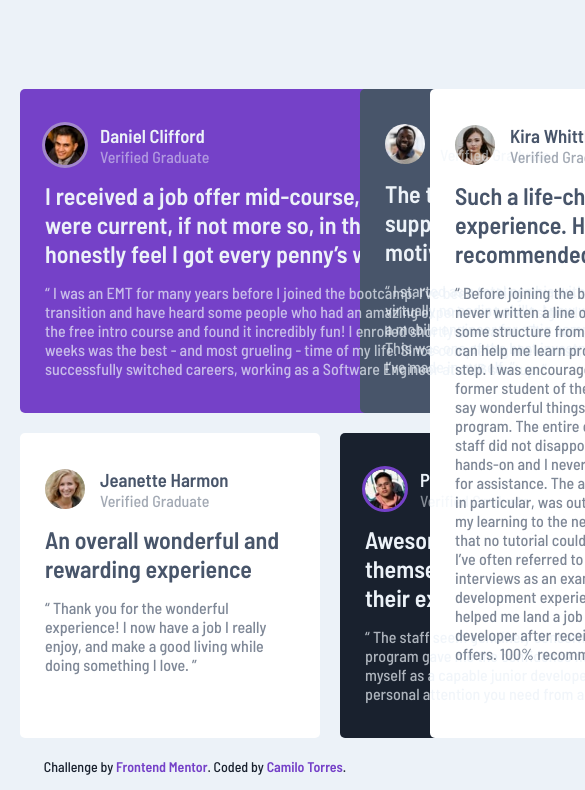
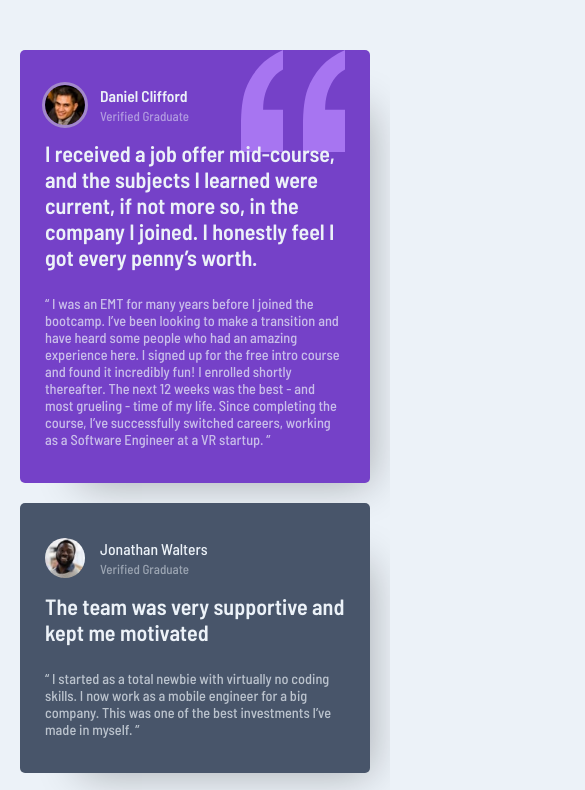
Before and after one commit to CAMILOITT/testimonial-grid, a plain HTML site: page index.html in a window 390 px wide. Shown: the top 790 px of the page, 585 px wide, since content can reach past the window. Drawn offline with Linux system fonts and the light colour scheme.

Commit message:
add responsive

```diff
--- a/sass/style.sass
+++ b/sass/style.sass
@@ -26,27 +26,30 @@ $fontFamilyBarlow: 'Barlow Semi Condensed', sans-serif
   padding: 0
   box-sizing: border-box
   font-family: $fontFamilyBarlow
+  font-size: $FontSize
+
 body
   min-height: 100vh
   display: grid
   place-content: center
   padding: 50px 20px 30px
   background: $LightGrayishBlue
-  gap: 20px
+  gap: 40px
 
 .main
   max-width: 1200px
   display: grid
   gap: 20px
-  grid-template-columns: repeat(auto-fit, minmax(min(100%, 300px), 1fr))
-  grid-auto-flow: dense
+  grid-template-areas: 'daniel daniel jonathan kira' 'jeanette patrick patrick kira'
 
   .main__card
-    min-width: max(100%, 300px)
+    min-width: 100%
+    max-width: 250px
     border-radius: 5px
     padding: 35px 25px
     background: $White
     color: $VeryDarkGrayishBlue
+    box-shadow: 30px 30px 40px -30px rgba(0, 0, 0, .3)
 
     .card__avatar
       display: grid
@@ -60,45 +63,55 @@ body
         grid-area: img
       .avatar__name
         grid-area: name
+        font-size: 1.2rem
       .avatar__verified
         grid-area: verified
         opacity: .5
     .card__title
-      margin: 15px 0
+      margin: 15px 0 25px
+      font-size: 1.7rem
     .card__testimonial
       opacity: .7
+      font-size: 1.1rem
 
     &:first-child
-      min-width: max(100%, 630px)
+      max-width: 595px
       background: $ModerateViolet
       background-image: url(./../images/bg-pattern-quotation.svg)
       background-repeat: no-repeat
-      background-position: top right 150px
+      background-position: top right 10%
       color: $LightGrayishBlue
-      grid-column: span 2
-
+      grid-area: daniel
       .card__avatar
         .avatar__img
           outline: 3px solid hsla(0, 0%, 81%, .5)
 
     &:nth-child(2)
+      max-width: 260px
       background: $VeryDarkGrayishBlue
       color: $LightGrayishBlue
+      grid-area: jonathan
 
     &:nth-last-child(2)
-      min-width: max(100%, 630px)
-      grid-column: span 2
+      max-width: 595px
       background: $VeryDarkBlackishBlue
       color: $LightGrayishBlue
+      grid-area: patrick
 
       .card__avatar
         .avatar__img
           outline: 3px solid $ModerateViolet
 
     &:last-child
-      grid-column: 4
-      grid-row-start: 1
-      grid-row-end: 3
+      max-width: 260px
+      grid-area: kira
+
+@media screen and (max-width:1000px)
+  .main
+    grid-template-areas: 'daniel daniel''jonathan jeanette''patrick patrick' 'kira kira'
+@media screen and (max-width:500px)
+  .main
+    grid-template-areas: 'daniel''jonathan'' jeanette''patrick' 'kira'
 
 .attribution
   font-size: 14px
```
Also changed, not shown: css/style.css, 1 other file.
